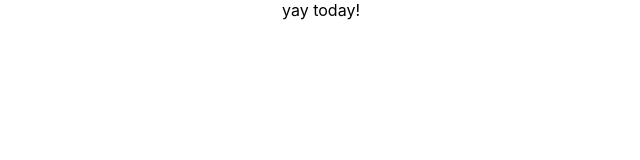
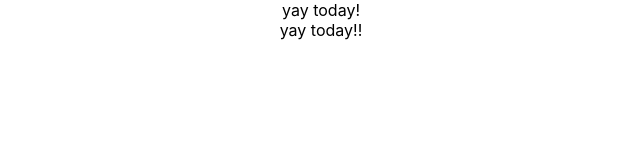
Before and after one commit to Universe-Man/Sassy-Weather, a React (Create React App) app: page / in a window 1280 px wide. Shown: the top 160 px of the page, without its empty margins (319-959 px from the left). Built offline with nearby package versions, Linux system fonts and the light colour scheme.

Commit message:
godcontainer css file (stopped dupulication declaration) / display shell built

```diff
--- /dev/null
+++ b/src/assets/GodContainerCSS.css
@@ -0,0 +1,3 @@
+#god-container {
+
+}
--- /dev/null
+++ b/src/components/Display.js
@@ -0,0 +1,18 @@
+import React from 'react';
+
+class Display extends React.Component {
+  constructor() {
+    super();
+    this.state = {}
+  }
+
+  render() {
+    return(
+      <div id='display'>
+        yay today!!
+      </div>
+    )
+  }
+}
+
+export default Display;
--- a/src/containers/GodContainer.js
+++ b/src/containers/GodContainer.js
@@ -1,4 +1,6 @@
 import React from 'react';
+import GodContainerCSS from '../assets/GodContainerCSS.css';
+import Display from '../components/Display.js';
 
 class GodContainer extends React.Component {
   constructor() {
@@ -10,6 +12,7 @@ class GodContainer extends React.Component {
     return(
       <div id='god-container'>
         yay today!
+        <Display />
       </div>
     )
   }
```
